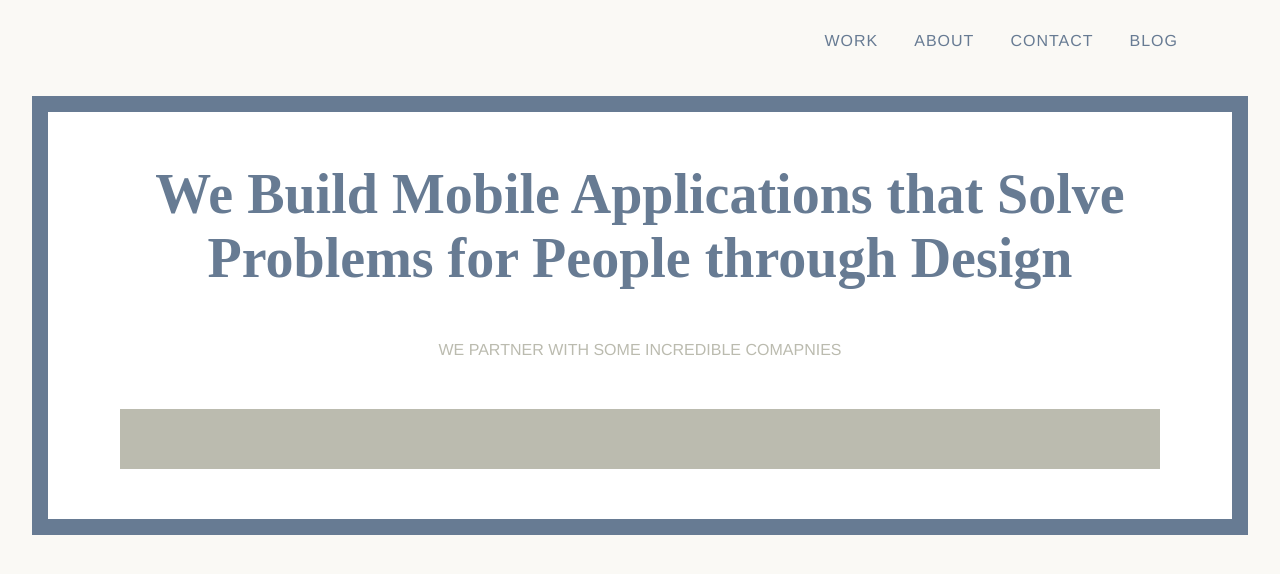
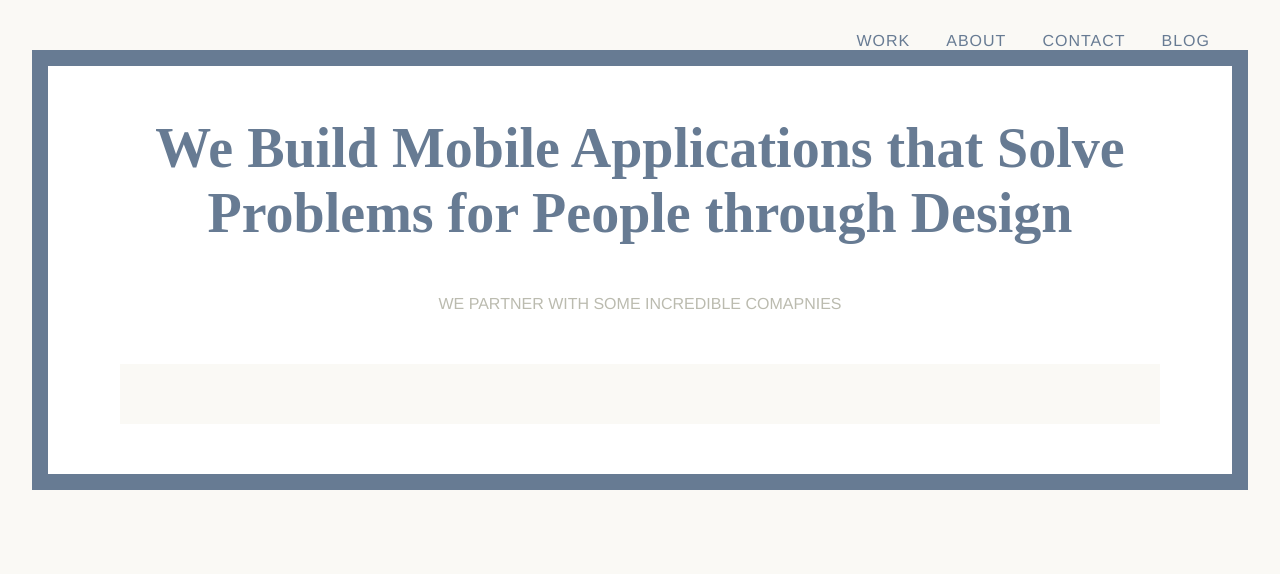
Before and after one commit to FuturaIO/futuraio.github.com, a Jekyll site: the page built from index.html, in a window 1280 px wide. Shown: the top 574 px of the page. Built offline with Jekyll 4.4.1, drawn with Linux system fonts in a browser that asks for light colours; nearby versions of some CDN libraries; library files that are not in the unit come from our copies; Markdown is read by kramdown in place of the engine named in the settings.

Commit message:
fixed spacing on header

```diff
--- a/assets/css/style.css
+++ b/assets/css/style.css
@@ -13,14 +13,11 @@ p, a {
 
 header {
 	background: #faf9f5;
-	height: 3em;
 	margin-top: 2em;
-	padding-bottom: 1em;
 }
 
 header nav {
 	float: right;
-	margin-right: 2em;
 }
 
 header a {
@@ -65,7 +62,7 @@ header .logo {
 }
 
 .partner {
-	background: #bbbbaf;
+	background: #faf9f5;
 	margin: 50px;
 	padding: 30px;
 }
```
